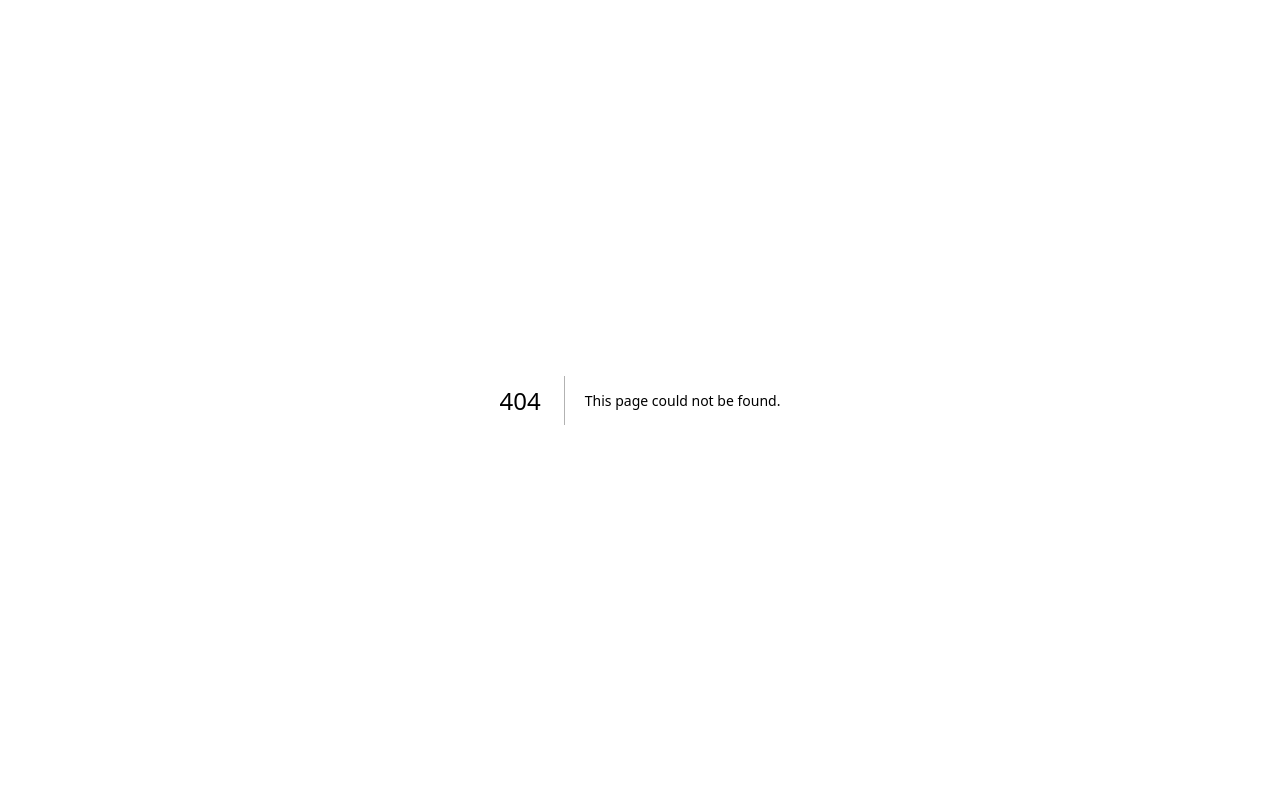
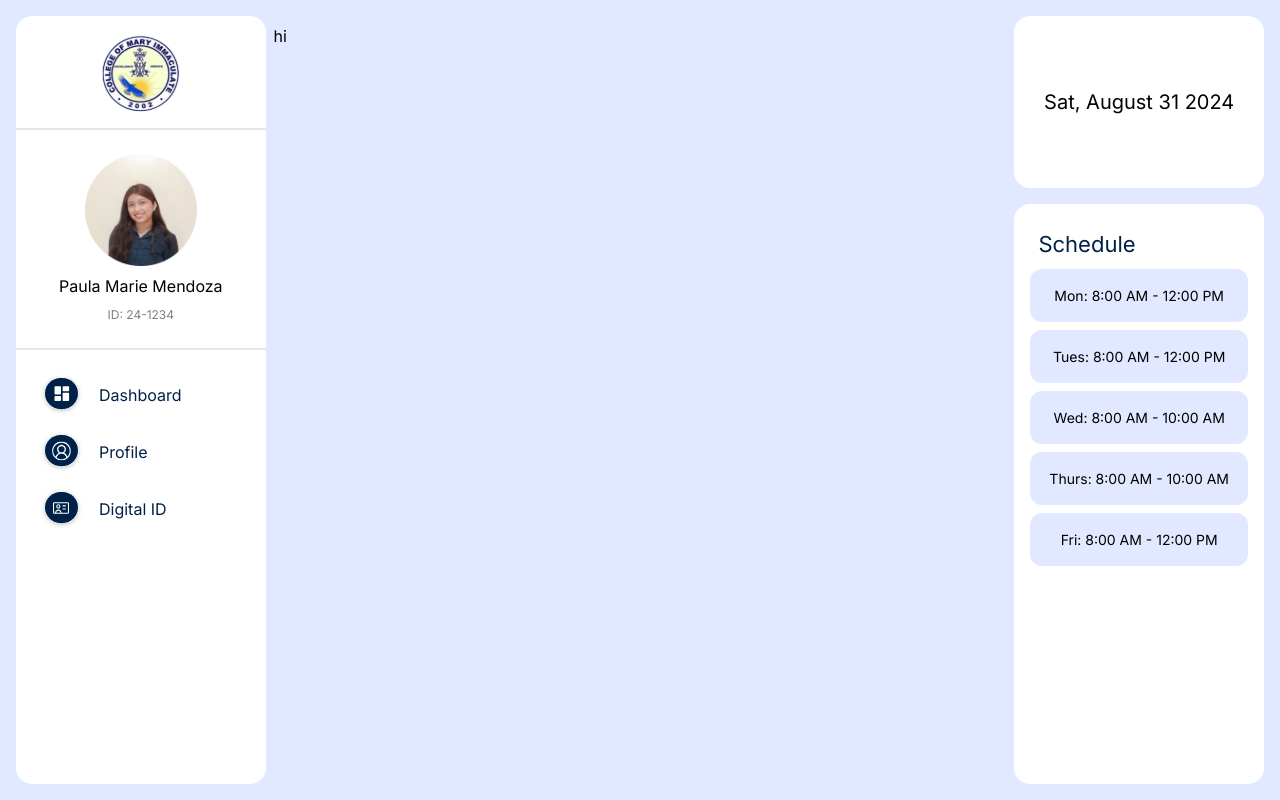
Before and after one commit to joedellagongg/StudentTrackingSystemWEB, a Next.js app: page /profile in a window 1280 px wide. Before the commit this address had no page. Built offline with nearby package versions, Linux system fonts and the light colour scheme.

Commit message:
navigate page

```diff
--- /dev/null
+++ b/src/app/(dashboard)/dashboard/page.js
@@ -0,0 +1,13 @@
+
+import Records from "../../../components/dtr";
+
+export default function ScreenView() {
+  return (
+    <>
+      {/* landing page */}
+      <div className=" w-[60%] h-full p-2">
+        <Records />
+      </div>
+    </>
+  );
+}
--- a/src/app/dashboard/page.js
+++ b/src/app/(dashboard)/layout.js
@@ -1,13 +1,19 @@
+"use client"
 import React from "react";
-import StudentProfile from "../components/studProfile";
-import Schedule from "../components/schedule";
-import DateTime from "../components/time&date";
-import Records from "../components/dtr";
+import StudentProfile from "../../components/studProfile";
+import Schedule from "../../components/schedule";
+import DateTime from "../../components/time&date";
+import { useRouter } from 'next/navigation'
 
+export default function DashboardLayout({children}){
 
-export default function ScreenView() {
-  return (
-    <main className=" bg-[#E1E8FF] h-screen w-screen p-4 flex flex-row">
+    const router = useRouter()
+
+    const navigate = (path) => {
+        router.push(path)
+    }
+    return (
+        <main className=" bg-[#E1E8FF] h-screen w-screen p-4 flex flex-row">
       {/* side bar */}
       <div className=" w-[20%] h-full bg-[#FFFFFF] rounded-2xl">
         <div className=" p-4 w-full flex justify-center items-center border-b-2">
@@ -17,11 +23,11 @@ export default function ScreenView() {
         <StudentProfile />
 
         <div className=" flex flex-col p-4">
-          <button className=" flex flex-row items-center gap-x-4 hover:bg-[#E1E8FF] rounded-xl p-2">
+          <button onClick={() => navigate('../dashboard')} className=" flex flex-row items-center gap-x-4 hover:bg-[#E1E8FF] rounded-xl p-2">
             <img src="./icons/dashboard-icon.svg" />
             <p className=" text-[#002147] text-[16px]">Dashboard</p>
           </button>
-          <button className=" flex flex-row items-center gap-x-4 hover:bg-[#E1E8FF] rounded-xl p-2">
+          <button onClick={() => navigate('../profile')} className=" flex flex-row items-center gap-x-4 hover:bg-[#E1E8FF] rounded-xl p-2">
             <img src="./icons/profile-icon.svg" />
             <p className=" text-[#002147] text-[16px]">Profile</p>
           </button>
@@ -33,9 +39,7 @@ export default function ScreenView() {
       </div>
 
       {/* landing page */}
-      <div className=" w-[60%] h-full p-2">
-        <Records/>
-      </div>
+      {children}
 
       {/* schedules */}
       <div className="w-[20%] h-full flex flex-col gap-y-4">
@@ -50,5 +54,6 @@ export default function ScreenView() {
         </div>
       </div>
     </main>
-  );
+      );
+
 }
--- /dev/null
+++ b/src/app/(dashboard)/profile/page.js
@@ -0,0 +1,9 @@
+export default function Profile(){
+    return(
+        <>
+        <div className=" w-[60%] h-full p-2">
+        hi
+      </div>
+        </>
+    )
+}
--- a/src/app/globals.css
+++ b/src/app/globals.css
@@ -1,3 +1,11 @@
 @tailwind base;
 @tailwind components;
 @tailwind utilities;
+
+@layer base {
+    input[type="number"]::-webkit-inner-spin-button,
+    input[type="number"]::-webkit-outer-spin-button {
+      -webkit-appearance: none;
+      margin: 0;
+    }
+  }
--- a/src/app/page.tsx
+++ b/src/app/page.tsx
@@ -8,7 +8,7 @@ export default function homePage() {
           </div>
           <div className=" flex flex-col justify-center items-center gap-y-6">
             <input
-              type="text"
+              type="number"
               placeholder="ID Number"
               className=" h-10 w-96 outline-0 pl-6 rounded-xl"
             />
--- a/src/app/components/liveclock.js
+++ b/src/components/liveclock.js
@@ -4,6 +4,6 @@ import Clock from 'react-live-clock';
 
 export default class MyComponent extends React.Component {
     render() {
-        <Clock format={'HH:mm:ss'} ticking={true} timezone={'US/Pacific'} />
+        <p><Clock format={'HH:mm:ss'} ticking={true} timezone={'US/Pacific'} /></p>
     }
 }
--- a/src/app/components/time&date.js
+++ b/src/components/time&date.js
@@ -7,8 +7,9 @@ export default function DateTime() {
 
   return (
     <>
+
       <p className=" text-[20px]">{date}</p>
-      <p className=" text-[20px]">{time}</p>
+      {/* <p className=" text-[20px]">{time}</p> */}
     </>
   );
 }
```
Also changed, not shown: src/components/dtr.js (renamed from src/app/components/dtr.js), src/components/navigationbar.js (renamed from src/app/components/navigationbar.js), src/components/schedule.js (renamed from src/app/components/schedule.js), src/components/studProfile.js (renamed from src/app/components/studProfile.js).
